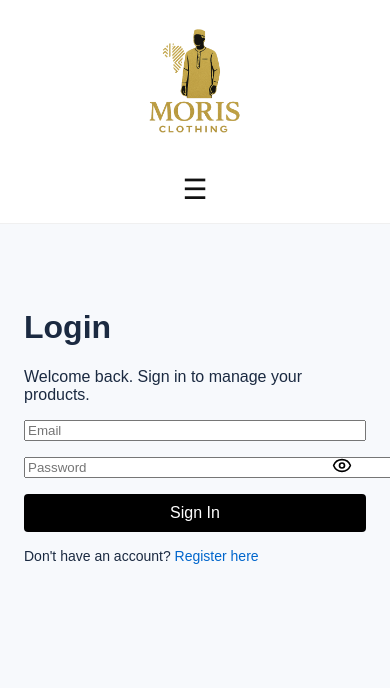
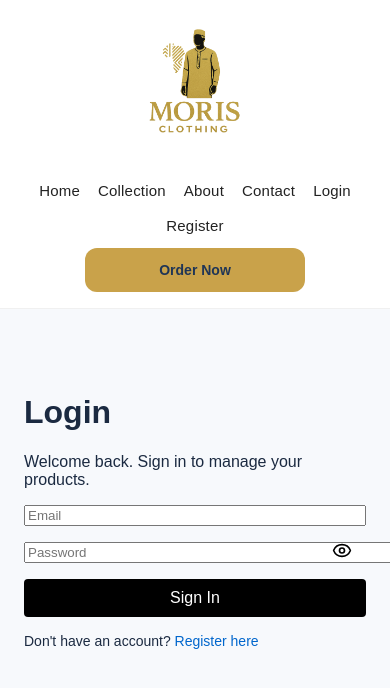
Before and after one commit to princebelieve/moris-clothings, a React (Vite) app in the folder client/: page /login in a window 390 px wide. Shown: the top 688 px of the page. Built offline with nearby package versions, Linux system fonts and the light colour scheme; no server answers.

Commit message:
Still working on mobile navbar

```diff
--- a/client/src/components/Navbar.jsx
+++ b/client/src/components/Navbar.jsx
@@ -1,62 +1,62 @@
 //client/src/components/Navbar.jsx
-import { useState } from "react";
+import { useEffect, useState, useRef } from "react";
 import { Link, useNavigate } from "react-router-dom";
 import { logout, isLoggedIn } from "../utils/auth";
 
 export default function Navbar() {
   const navigate = useNavigate();
+
+  const [scrolled, setScrolled] = useState(false);
   const [open, setOpen] = useState(false);
+  const menuRef = useRef();
+
+  useEffect(() => {
+    function handleScroll() {
+      setScrolled(window.scrollY > 50);
+    }
+
+    window.addEventListener("scroll", handleScroll);
+    return () => window.removeEventListener("scroll", handleScroll);
+  }, []);
+
+  useEffect(() => {
+    function handleClickOutside(e) {
+      if (menuRef.current && !menuRef.current.contains(e.target)) {
+        setOpen(false);
+      }
+    }
+
+    document.addEventListener("mousedown", handleClickOutside);
+    return () => document.removeEventListener("mousedown", handleClickOutside);
+  }, []);
 
   function handleLogout() {
     logout();
     navigate("/login");
-    setOpen(false);
-  }
-
-  function closeMenu() {
-    setOpen(false);
   }
 
   return (
     <nav className="navbar">
-      <Link to="/" onClick={closeMenu}>
-        <img src="/logo.png" className="logo" alt="Moris Clothings" />
+      <Link to="/">
+        <img
+          src="/logo.png"
+          className={`logo ${scrolled ? "hide-logo" : ""}`}
+          alt="Moris Clothings"
+        />
       </Link>
 
-      {/* HAMBURGER BUTTON */}
-      <button className="hamburger" onClick={() => setOpen(!open)}>
-        ☰
-      </button>
+      <div ref={menuRef} className="nav-links">
+        <Link to="/">Home</Link>
+        <Link to="/collection">Collection</Link>
+        <Link to="/about">About</Link>
+        <Link to="/contact">Contact</Link>
 
-      {/* NAV LINKS */}
-      <div className={`nav-links ${open ? "active" : ""}`}>
-        <Link to="/" onClick={closeMenu}>
-          Home
-        </Link>
-        <Link to="/collection" onClick={closeMenu}>
-          Collection
-        </Link>
-        <Link to="/about" onClick={closeMenu}>
-          About
-        </Link>
-        <Link to="/contact" onClick={closeMenu}>
-          Contact
-        </Link>
-
-        {isLoggedIn() && (
-          <Link to="/admin/products" onClick={closeMenu}>
-            Admin
-          </Link>
-        )}
+        {isLoggedIn() && <Link to="/admin/products">Admin</Link>}
 
         {!isLoggedIn() ? (
           <>
-            <Link to="/login" onClick={closeMenu}>
-              Login
-            </Link>
-            <Link to="/register" onClick={closeMenu}>
-              Register
-            </Link>
+            <Link to="/login">Login</Link>
+            <Link to="/register">Register</Link>
           </>
         ) : (
           <button onClick={handleLogout}>Logout</button>
--- a/client/src/styles/global.css
+++ b/client/src/styles/global.css
@@ -96,6 +96,16 @@ button {
   color: #111;
 }
 
+/* CTA button */
+.cta {
+  background: var(--gold);
+  border: none;
+  padding: 10px 16px;
+  color: var(--navy);
+  font-weight: bold;
+  border-radius: var(--radius);
+}
+
 /* ================= HERO ================= */
 
 .hero {
@@ -176,11 +186,6 @@ button {
   overflow: hidden;
   border: 1px solid #eceff3;
   box-shadow: 0 10px 30px rgba(0,0,0,0.05);
-}
-
-.card:hover {
-  transform: translateY(-4px);
-  box-shadow: 0 10px 25px rgba(0,0,0,0.08);
 }
 
 .card img {
@@ -370,46 +375,11 @@ button:hover {
   }
 }
 
-/* ================= HAMBURGER ================= */
-
-.hamburger {
-  display: none;
-  font-size: 28px;
-  background: transparent;
-  border: none;
-  color: #111;
-}
-
-/* MOBILE NAV MENU */
 @media (max-width: 768px) {
-  .hamburger {
-    display: block;
-  }
-
-  .nav-links {
-    position: absolute;
-    top: 76px;
-    left: 0;
-    right: 0;
-    background: white;
-    flex-direction: column;
-    gap: 18px;
-    padding: 20px;
-
-    display: none;
-    box-shadow: 0 10px 30px rgba(0,0,0,0.08);
-    z-index: 999;
-  }
-
-  .nav-links.active {
-    display: flex;
-  }
-
-  .cta {
-    display: none; /* hide order button on mobile (optional clean UI) */
-  }
-
-  .navbar {
-    position: sticky;
+  .hide-logo {
+    opacity: 0;
+    width: 0;
+    overflow: hidden;
+    transition: all 0.2s ease;
   }
 }
```
